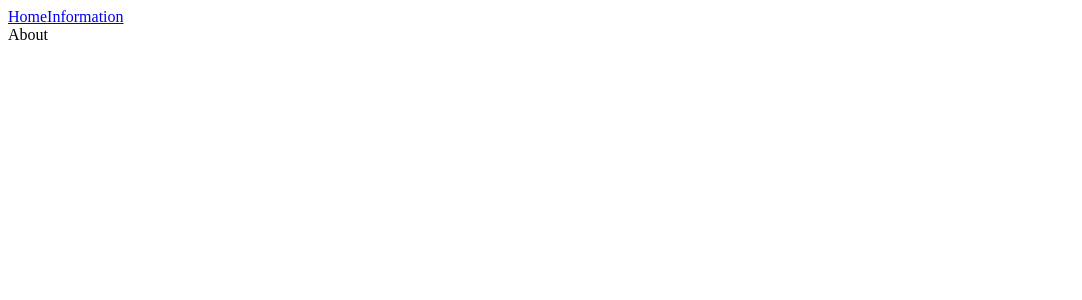
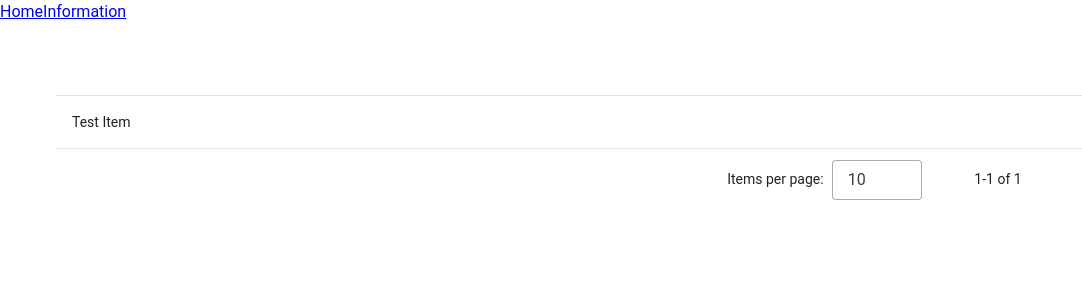
Before and after one commit to nathanc1/ProjectSB, a Vue app: page /information in a window 1280 px wide. Shown: the top 300 px of the page, without its empty margins (0-1082 px from the left). Built offline with nearby package versions, Linux system fonts and the light colour scheme.

Commit message:
Installed vuetify to my project

```diff
--- a/index.html
+++ b/index.html
@@ -1,4 +1,4 @@
-<!doctype html>
+<!DOCTYPE html>
 <html lang="en">
   <head>
     <meta charset="UTF-8" />
--- a/package.json
+++ b/package.json
@@ -10,7 +10,8 @@
   },
   "dependencies": {
     "vue": "^3.4.21",
-    "vue-router": "^4.3.1"
+    "vue-router": "^4.3.1",
+    "vuetify": "^3.5.16"
   },
   "devDependencies": {
     "@vitejs/plugin-vue": "^5.0.4",
--- /dev/null
+++ b/src/plugins/vuetify.js
@@ -0,0 +1,12 @@
+import "vuetify/styles" // Ensuring Vuetify's styles are loaded
+import { createVuetify } from "vuetify"
+import * as components from "vuetify/components"
+import * as directives from "vuetify/directives"
+
+const vuetify = createVuetify({
+  components,
+  directives,
+  // Your Vuetify configuration here
+})
+
+export default vuetify
--- a/src/views/Home.vue
+++ b/src/views/Home.vue
@@ -1,3 +1,15 @@
-<template>Home</template>
+<template>
+  <v-app>
+    <v-container>
+      <v-btn>Click me</v-btn>
+    </v-container>
+  </v-app>
+</template>
 
-<script></script>
+<script setup>
+import { ref } from "vue"
+
+const headers = ref([{ text: "Name", value: "name" }])
+
+const items = ref([{ name: "Test Item" }])
+</script>
--- a/src/views/Information.vue
+++ b/src/views/Information.vue
@@ -1,3 +1,7 @@
-<template>About</template>
+<template>
+  <v-container>
+    <v-data-table :headers="[{ text: 'Name', value: 'name' }]" :items="[{ name: 'Test Item' }]"></v-data-table>
+  </v-container>
+</template>
 
 <script></script>
```
Also changed, not shown: src/main.js (+8 -1 lines), 1 other file (tests, documents, lock files or other folders).
